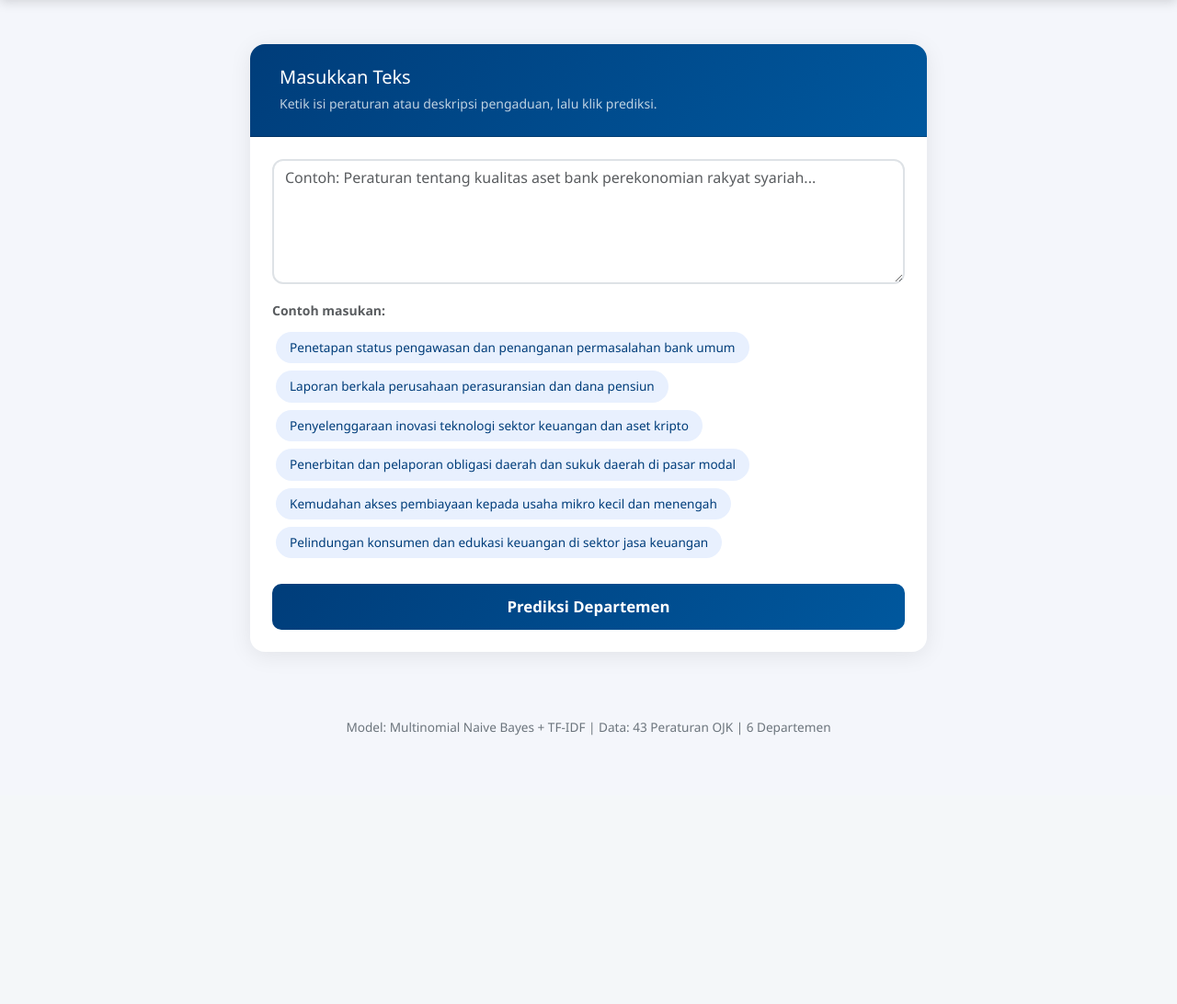
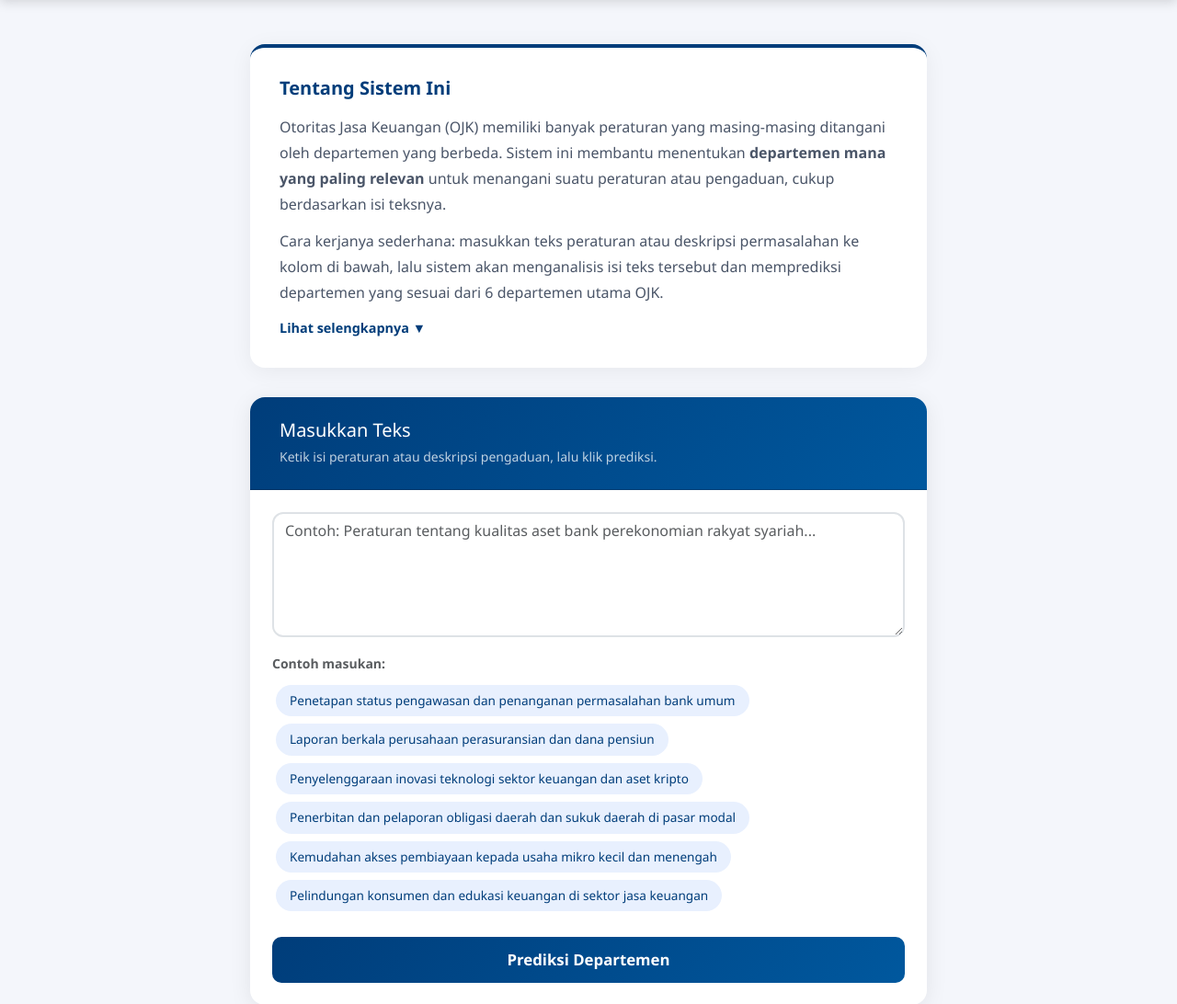
Before and after one commit to kamilramadhan/Klasifikasi-Peraturan-OJK, a Flask app: page / in a window 1280 px wide. Shown: the part 78-1170 px from the top of the page at 92% size. Before the commit the page ends 878 px from the top, so only its background shows below. Run offline with Flask 3, Linux system fonts and the light colour scheme; parts of the project's set-up code (start-up, migrations or seed data) failed here and were passed over.

Commit message:
feat: tambah penjelasan tujuan project pada dashboard

```diff
--- a/templates/index.html
+++ b/templates/index.html
@@ -124,6 +124,81 @@
             color: #6c757d;
             font-size: 0.85rem;
         }
+
+        .about-section {
+            background: white;
+            border-radius: 16px;
+            box-shadow: 0 4px 24px rgba(0, 0, 0, 0.06);
+            padding: 2rem;
+            margin-bottom: 2rem;
+            border-top: 4px solid var(--ojk-blue);
+        }
+
+        .about-section h5 {
+            color: var(--ojk-blue);
+            font-weight: 700;
+        }
+
+        .about-section p {
+            color: #4a5568;
+            line-height: 1.75;
+            margin-bottom: 0.75rem;
+        }
+
+        .about-section .step-list {
+            list-style: none;
+            padding: 0;
+            margin: 1rem 0 0 0;
+        }
+
+        .about-section .step-list li {
+            display: flex;
+            align-items: flex-start;
+            gap: 12px;
+            padding: 8px 0;
+            color: #4a5568;
+            line-height: 1.6;
+        }
+
+        .step-number {
+            background: var(--ojk-light);
+            color: var(--ojk-blue);
+            font-weight: 700;
+            font-size: 0.8rem;
+            min-width: 28px;
+            height: 28px;
+            border-radius: 50%;
+            display: flex;
+            align-items: center;
+            justify-content: center;
+            flex-shrink: 0;
+            margin-top: 2px;
+        }
+
+        .collapse-toggle {
+            color: var(--ojk-blue);
+            font-size: 0.9rem;
+            cursor: pointer;
+            text-decoration: none;
+            font-weight: 600;
+            display: inline-flex;
+            align-items: center;
+            gap: 4px;
+            transition: opacity 0.2s;
+        }
+
+        .collapse-toggle:hover {
+            opacity: 0.75;
+        }
+
+        .collapse-toggle .arrow {
+            transition: transform 0.3s;
+            display: inline-block;
+        }
+
+        .collapse-toggle[aria-expanded="true"] .arrow {
+            transform: rotate(180deg);
+        }
     </style>
 </head>
 <body>
@@ -144,6 +219,65 @@
     <div class="container py-5">
         <div class="row justify-content-center">
             <div class="col-lg-8">
+
+                <!-- About Section -->
+                <div class="about-section">
+                    <h5 class="mb-3">Tentang Sistem Ini</h5>
+                    <p>
+                        Otoritas Jasa Keuangan (OJK) memiliki banyak peraturan yang masing-masing
+                        ditangani oleh departemen yang berbeda. Sistem ini membantu menentukan
+                        <strong>departemen mana yang paling relevan</strong> untuk menangani suatu
+                        peraturan atau pengaduan, cukup berdasarkan isi teksnya.
+                    </p>
+                    <p>
+                        Cara kerjanya sederhana: masukkan teks peraturan atau deskripsi permasalahan
+                        ke kolom di bawah, lalu sistem akan menganalisis isi teks tersebut dan
+                        memprediksi departemen yang sesuai dari 6 departemen utama OJK.
+                    </p>
+
+                    <a class="collapse-toggle" data-bs-toggle="collapse" href="#aboutDetail"
+                       role="button" aria-expanded="false" aria-controls="aboutDetail">
+                        Lihat selengkapnya <span class="arrow">&#9660;</span>
+                    </a>
+
+                    <div class="collapse" id="aboutDetail">
+                        <ul class="step-list">
+                            <li>
+                                <span class="step-number">1</span>
+                                <span>
+                                    <strong>Pengumpulan Data</strong> &mdash;
+                                    43 dokumen Peraturan OJK (POJK) diekstrak teksnya dari file PDF
+                                    menggunakan teknik text extraction.
+                                </span>
+                            </li>
+                            <li>
+                                <span class="step-number">2</span>
+                                <span>
+                                    <strong>Pelabelan</strong> &mdash;
+                                    Setiap dokumen diberi label departemen berdasarkan kata kunci yang
+                                    terkandung di dalamnya, mengacu pada struktur organisasi OJK.
+                                </span>
+                            </li>
+                            <li>
+                                <span class="step-number">3</span>
+                                <span>
+                                    <strong>Pelatihan Model</strong> &mdash;
+                                    Teks diubah menjadi representasi numerik menggunakan TF-IDF, lalu
+                                    dilatih dengan algoritma Multinomial Naive Bayes agar bisa mengenali
+                                    pola bahasa di masing-masing departemen.
+                                </span>
+                            </li>
+                            <li>
+                                <span class="step-number">4</span>
+                                <span>
+                                    <strong>Prediksi</strong> &mdash;
+                                    Ketika teks baru dimasukkan, model akan mencocokkan pola bahasanya
+                                    dan memberikan hasil prediksi departemen beserta tingkat keyakinannya.
+                                </span>
+                            </li>
+                        </ul>
+                    </div>
+                </div>
 
                 <!-- Form Card -->
                 <div class="card card-form mb-4">
```
